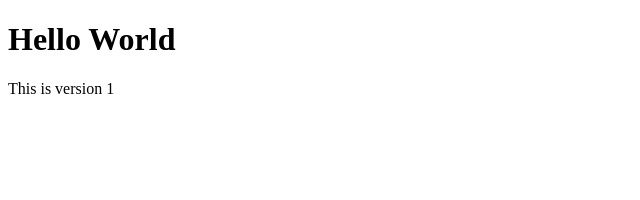
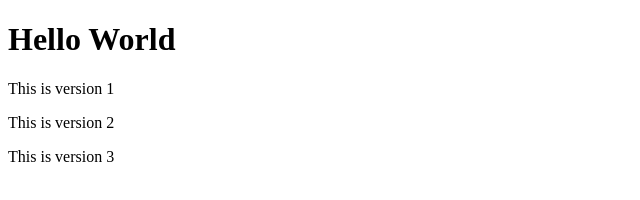
Before and after one commit to hachemboudoukha/aws-codepipeline-lab-repo, a website: page web-app/index.html in a window 1280 px wide. Shown: the whole page, without its empty margins (0-640 px from the left). Drawn offline with Linux system fonts and the light colour scheme.

Commit message:
testing the aws pipeline V1

```diff
--- a/web-app/index.html
+++ b/web-app/index.html
@@ -4,6 +4,8 @@
     <body>
         <h1>Hello World</h1>
         <p>This is version 1</p>
+        <p>This is version 2</p>
+        <p>This is version 3</p>
     </body>
 
 </html>
```
